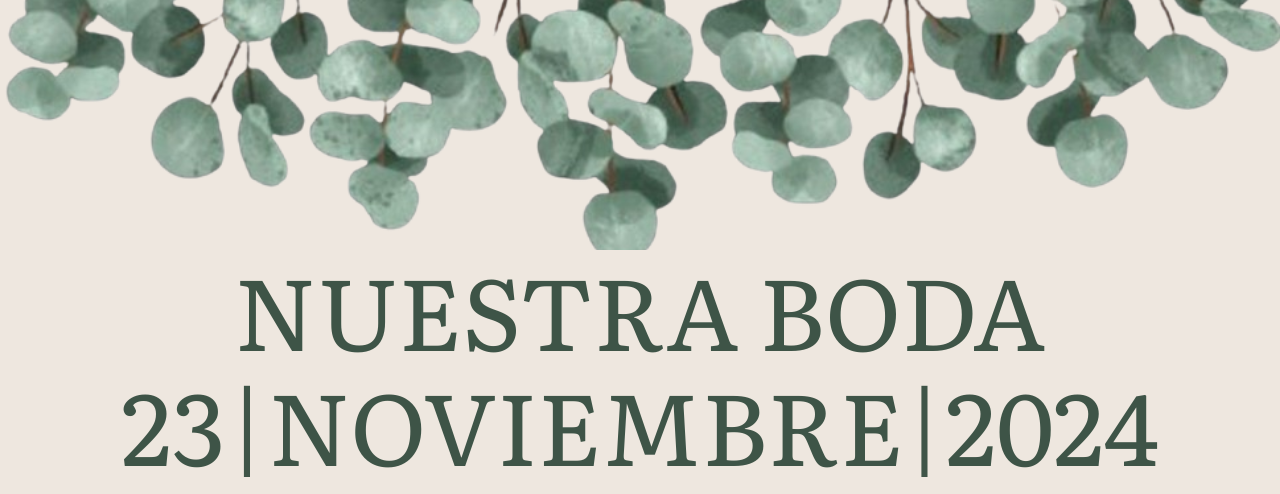
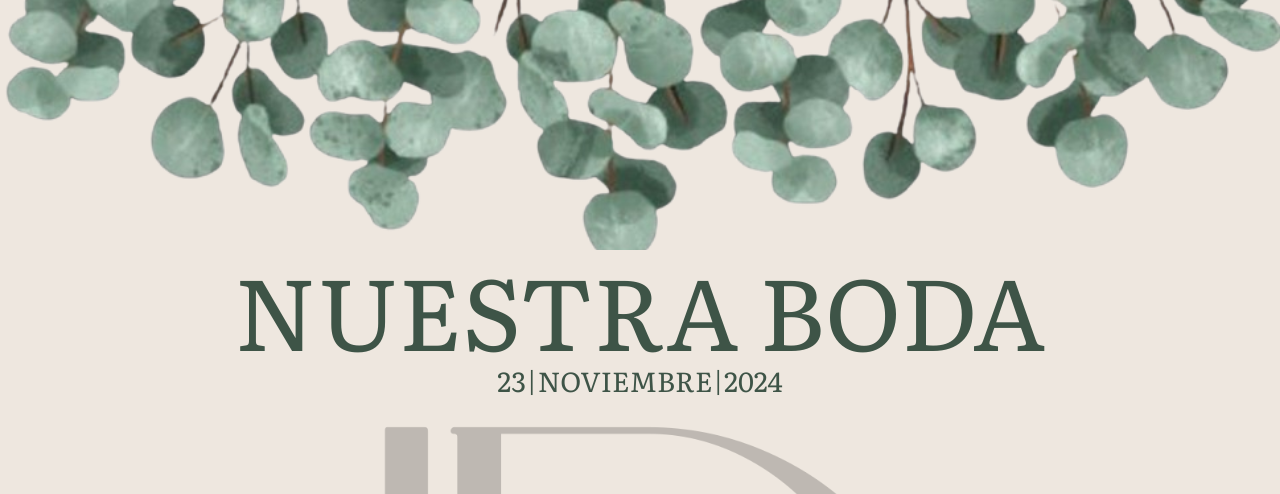
Before and after one commit to LazyDumbRobert/Boda-Jenner-Daniela, a PHP site: page / in a window 1280 px wide. Shown: the top 494 px of the page. Run offline with PHP 8.4, Linux system fonts and the light colour scheme; data that the repository does not hold is empty; some libraries are stand-ins or nearby versions.

Commit message:
cambios en el servidor

```diff
--- a/views/boda/index.php
+++ b/views/boda/index.php
@@ -1,10 +1,8 @@
-
-
 <section class="content" style="margin-bottom: 2rem;">
     <div class="content__text">
         <p>Uno solo puede ser vencido, pero dos pueden resistir.</p>
         <p>¡La cuerda de tres hilos no se rompe facilmente!</p>
-        <p>Ede 4:12</p>
+        <p style="">Ede 4:12</p>
     </div>
 
     <div>
--- a/views/templates/header.php
+++ b/views/templates/header.php
@@ -4,6 +4,6 @@
 
     <div class="header__texto">
         <p>NUESTRA BODA</p>
-        <p>23|NOVIEMBRE|2024</p>
+        <p style="font-size:27.5px;">23|NOVIEMBRE|2024</p>
     </div>
 </header>
```
Also changed, not shown: 2 other files.
